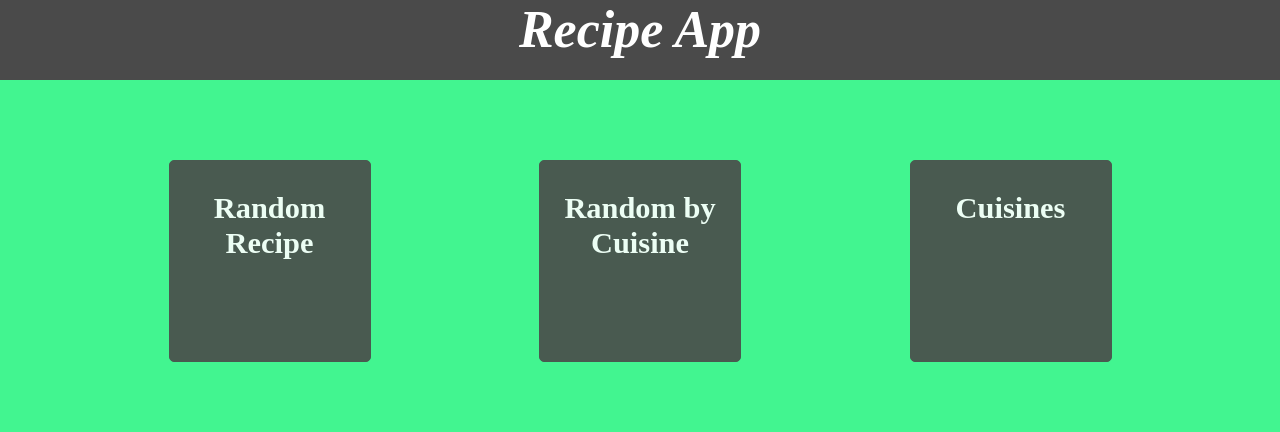
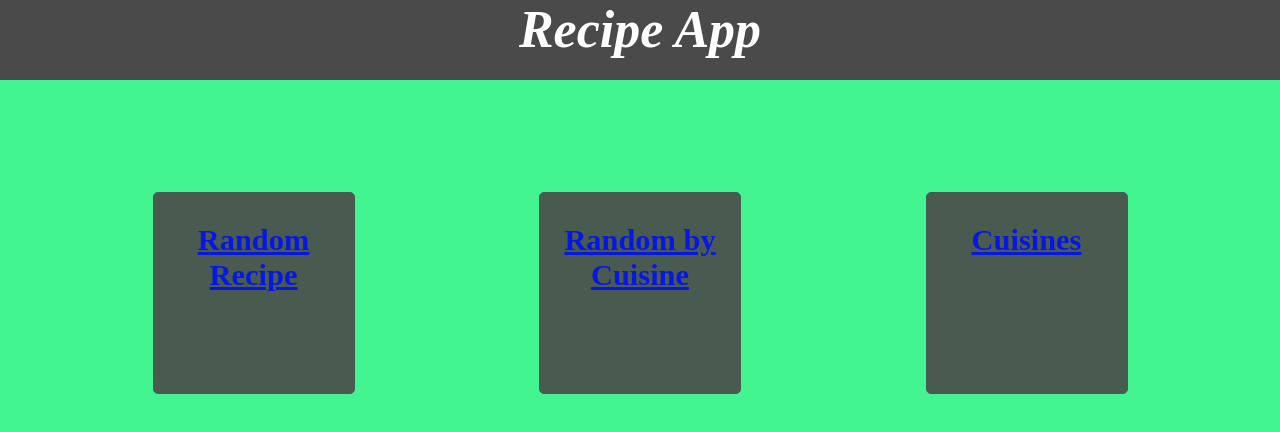
Before and after one commit to bengovernali/recipe-app, a React (Create React App) app: page / in a window 1280 px wide. Shown: the top 432 px of the page. Built offline with nearby package versions, Linux system fonts and the light colour scheme.

Commit message:
generated initial components and set up routing

```diff
--- a/package.json
+++ b/package.json
@@ -8,6 +8,7 @@
     "@testing-library/user-event": "^7.2.1",
     "react": "^16.13.1",
     "react-dom": "^16.13.1",
+    "react-router-dom": "^5.1.2",
     "react-scripts": "3.4.1"
   },
   "scripts": {
--- a/src/App.css
+++ b/src/App.css
@@ -19,14 +19,14 @@
   margin: 0;
 }
 
-.tile-grid {
+.card-grid {
   display: flex;
   flex-wrap: wrap;
   justify-content: space-evenly;
   align-content: space-around;
 }
 
-.tile {
+.card {
   width: 200px;
   height: 200px;
   border: 1px solid #4a4a4a;
@@ -35,4 +35,9 @@
   opacity: 0.9;
   text-align: center;
   color: white;
+  margin: 2.5% 2.5%;
 }
+
+.card:hover {
+  box-shadow: 2.5px 2.5px 5px 5px grey;
+}
--- a/src/App.js
+++ b/src/App.js
@@ -1,24 +1,26 @@
 import React from "react";
 import "./App.css";
 
+import { BrowserRouter as Router, Route } from "react-router-dom";
+
+import Home from "./components/home";
+import RandomRecipe from "./components/randomRecipe";
+import RandomByCuisine from "./components/randomByCuisine";
+import Cuisines from "./components/cuisines";
+
 function App() {
   return (
-    <div className="App">
-      <div className="Nav">
-        <h1 className="title">Recipe App</h1>
+    <Router>
+      <div className="App">
+        <div className="Nav">
+          <h1 className="title">Recipe App</h1>
+        </div>
+        <Route path="/" exact component={Home} />
+        <Route path="/random" component={RandomRecipe} />
+        <Route path="randomByCuisine" component={RandomByCuisine} />
+        <Route path="cuisines" component={Cuisines} />
       </div>
-      <div className="tile-grid">
-        <div className="tile">
-          <h3>Random Recipe</h3>
-        </div>
-        <div className="tile">
-          <h3>Random by Cuisine</h3>
-        </div>
-        <div className="tile">
-          <h3>Cuisines</h3>
-        </div>
-      </div>
-    </div>
+    </Router>
   );
 }
 
--- /dev/null
+++ b/src/components/cuisines.js
@@ -0,0 +1,9 @@
+import React, { Component } from "react";
+
+class Cuisines extends Component {
+  render() {
+    return <div>A list of cuisines will be generated here as cards</div>;
+  }
+}
+
+export default Cuisines;
--- /dev/null
+++ b/src/components/home.js
@@ -0,0 +1,27 @@
+import React, { Component } from "react";
+
+class Home extends Component {
+  render() {
+    return (
+      <div className="card-grid">
+        <div className="card">
+          <a href="/random">
+            <h3>Random Recipe</h3>
+          </a>
+        </div>
+        <div className="card">
+          <a href="/random-by-cuisine">
+            <h3>Random by Cuisine</h3>
+          </a>
+        </div>
+        <div className="card">
+          <a href="/cuisines">
+            <h3>Cuisines</h3>
+          </a>
+        </div>
+      </div>
+    );
+  }
+}
+
+export default Home;
--- /dev/null
+++ b/src/components/randomByCuisine.js
@@ -0,0 +1,14 @@
+import React, { Component } from "react";
+
+class RandomByCuisine extends Component {
+  render() {
+    return (
+      <div>
+        A list of cuisines will be generated here as cards to generate a random
+        recipe from
+      </div>
+    );
+  }
+}
+
+export default RandomByCuisine;
--- /dev/null
+++ b/src/components/randomRecipe.js
@@ -0,0 +1,9 @@
+import React, { Component } from "react";
+
+class RandomRecipe extends Component {
+  render() {
+    return <div>Random Recipe will be generated here</div>;
+  }
+}
+
+export default RandomRecipe;
```
Also changed, not shown: 1 other file (tests, documents, lock files or other folders).
